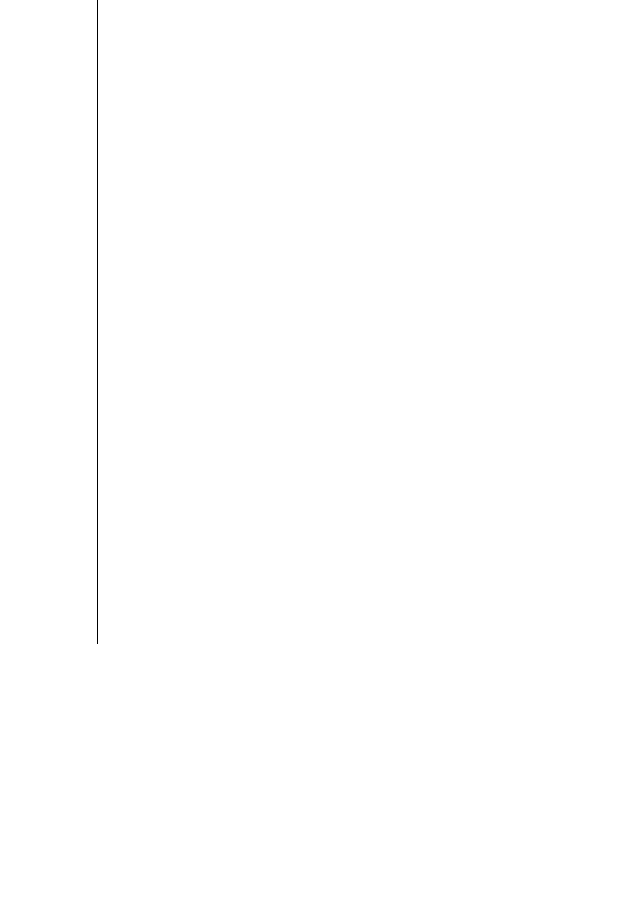
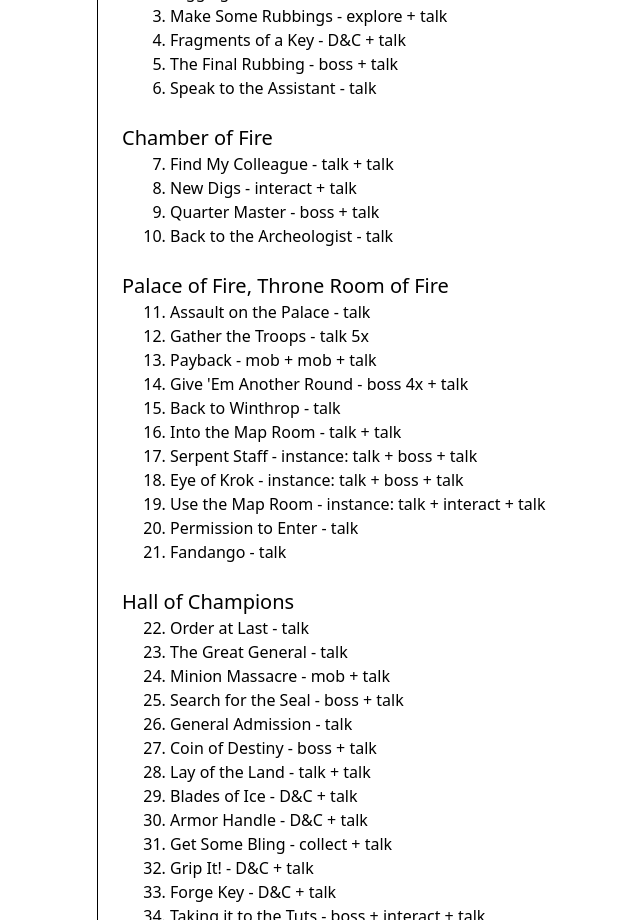
Before and after one commit to mthienel2/wiztech, a Next.js app: page /guides/quest-tree/krokotopia in a window 1280 px wide. Shown: the part 180-1100 px from the top of the page, without its empty margins (158-798 px from the left). Before the commit the page ends 824 px from the top, so only its background shows below. Built offline with nearby package versions, Linux system fonts and the light colour scheme.

Commit message:
Added krok quest tree

```diff
--- a/app/guides/quest-tree/krokotopia/page.tsx
+++ b/app/guides/quest-tree/krokotopia/page.tsx
@@ -1,5 +1,102 @@
 const page = () => {
-  return <div>This is the krokotopia quest tree page!</div>;
+  return (
+    <div>
+      <h2 className="text-3xl pb-6">This is the krokotopia quest tree page!</h2>
+      <h3 className="text-xl">Royal Hall</h3>
+      <ol className="list-decimal px-12 pb-6">
+        <li>Krokotopia - explore + talk 3x</li>
+        <li>Digging in the Dirt - talk</li>
+        <li>Make Some Rubbings - explore + talk</li>
+        <li>Fragments of a Key - D&C + talk</li>
+        <li>The Final Rubbing - boss + talk</li>
+        <li>Speak to the Assistant - talk</li>
+      </ol>
+      <h3 className="text-xl">Chamber of Fire</h3>
+      <ol className="list-decimal px-12 pb-6" start={7}>
+        <li>Find My Colleague - talk + talk</li>
+        <li>New Digs - interact + talk</li>
+        <li>Quarter Master - boss + talk</li>
+        <li>Back to the Archeologist - talk</li>
+      </ol>
+      <h3 className="text-xl">Palace of Fire, Throne Room of Fire</h3>
+      <ol className="list-decimal px-12 pb-6" start={11}>
+        <li>Assault on the Palace - talk</li>
+        <li>Gather the Troops - talk 5x</li>
+        <li>Payback - mob + mob + talk</li>
+        <li>Give 'Em Another Round - boss 4x + talk</li>
+        <li>Back to Winthrop - talk</li>
+        <li>Into the Map Room - talk + talk</li>
+        <li>Serpent Staff - instance: talk + boss + talk</li>
+        <li>Eye of Krok - instance: talk + boss + talk</li>
+        <li>Use the Map Room - instance: talk + interact + talk</li>
+        <li>Permission to Enter - talk</li>
+        <li>Fandango - talk</li>
+      </ol>
+      <h3 className="text-xl">Hall of Champions</h3>
+      <ol className="list-decimal px-12 pb-6" start={22}>
+        <li>Order at Last - talk</li>
+        <li>The Great General - talk</li>
+        <li>Minion Massacre - mob + talk</li>
+        <li>Search for the Seal - boss + talk</li>
+        <li>General Admission - talk</li>
+        <li>Coin of Destiny - boss + talk</li>
+        <li>Lay of the Land - talk + talk</li>
+        <li>Blades of Ice - D&C + talk</li>
+        <li>Armor Handle - D&C + talk</li>
+        <li>Get Some Bling - collect + talk</li>
+        <li>Grip It! - D&C + talk</li>
+        <li>Forge Key - D&C + talk</li>
+        <li>Taking it to the Tuts - boss + interact + talk</li>
+        <li>Back Among the Fold - talk</li>
+      </ol>
+      <h3 className="text-xl">Grand Arena</h3>
+      <ol className="list-decimal px-12 pb-6" start={36}>
+        <li>Quest for the Warrior - talk</li>
+        <li>Mark of the Gladiator - D&C + talk</li>
+        <li>Gladiator Games - talk</li>
+        <li>Are You Experienced? - mob + talk</li>
+        <li>Battle of the Sunbird - boss + talk</li>
+        <li>Along Came a Spider - D&C + talk</li>
+        <li>Stonechin - boss + talk</li>
+        <li>Enter Sandman - mob + talk</li>
+        <li>Malletmane - boss + talk</li>
+        <li>Krokotopian Idol - mob + talk</li>
+        <li>Who's More Amazing - boss + talk</li>
+        <li>The Ultimate Battle - boss + talk</li>
+      </ol>
+      <h3 className="text-xl">
+        Entrance Hall, Vault of Ice, Emperor's Retreat
+      </h3>
+      <ol className="list-decimal px-12 pb-6" start={48}>
+        <li>Return to Shalek - talk</li>
+        <li>Find the Fang - talk + boss + talk</li>
+        <li>
+          Breaking the Vault - instance: boss 3x + puzzle 3x + boss + talk
+        </li>
+        <li>Retribution - talk + boss + talk</li>
+        <li>
+          Guardians at the Gate - instance: talk + boss 2x + talk + explore +
+          talk
+        </li>
+        <li>New Allies - instance: talk + interact + talk</li>
+        <li>Overpower the Overseer - instance: talk + boss + talk</li>
+        <li>The Right Combination - instance: talk + boss</li>
+        <li>Back to Balance - talk + talk</li>
+      </ol>
+      <h3>Tomb of Storms, Temple of Storms</h3>
+      <ol className="list-decimal px-12 pb-6" start={57}>
+        <li>Tomb of Storms - talk + talk</li>
+        <li>De-Cipher the Ahnics - boss + talk</li>
+        <li>De-Cipher the Djeserits - boss + talk</li>
+        <li>The Key to the Temple - boss 4x + talk</li>
+        <li>Temple Dweller - instance: explore + boss + talk</li>
+        <li>Test of Strength - instance: talk + boss 3x + talk</li>
+        <li>Get Smart - instance: talk + puzzle 3x + talk</li>
+        <li>Triumphant Return - talk</li>
+        <li>Missing Souls - talk + talk</li>
+      </ol>
+    </div>
+  );
 };
 
 export default page;
```
